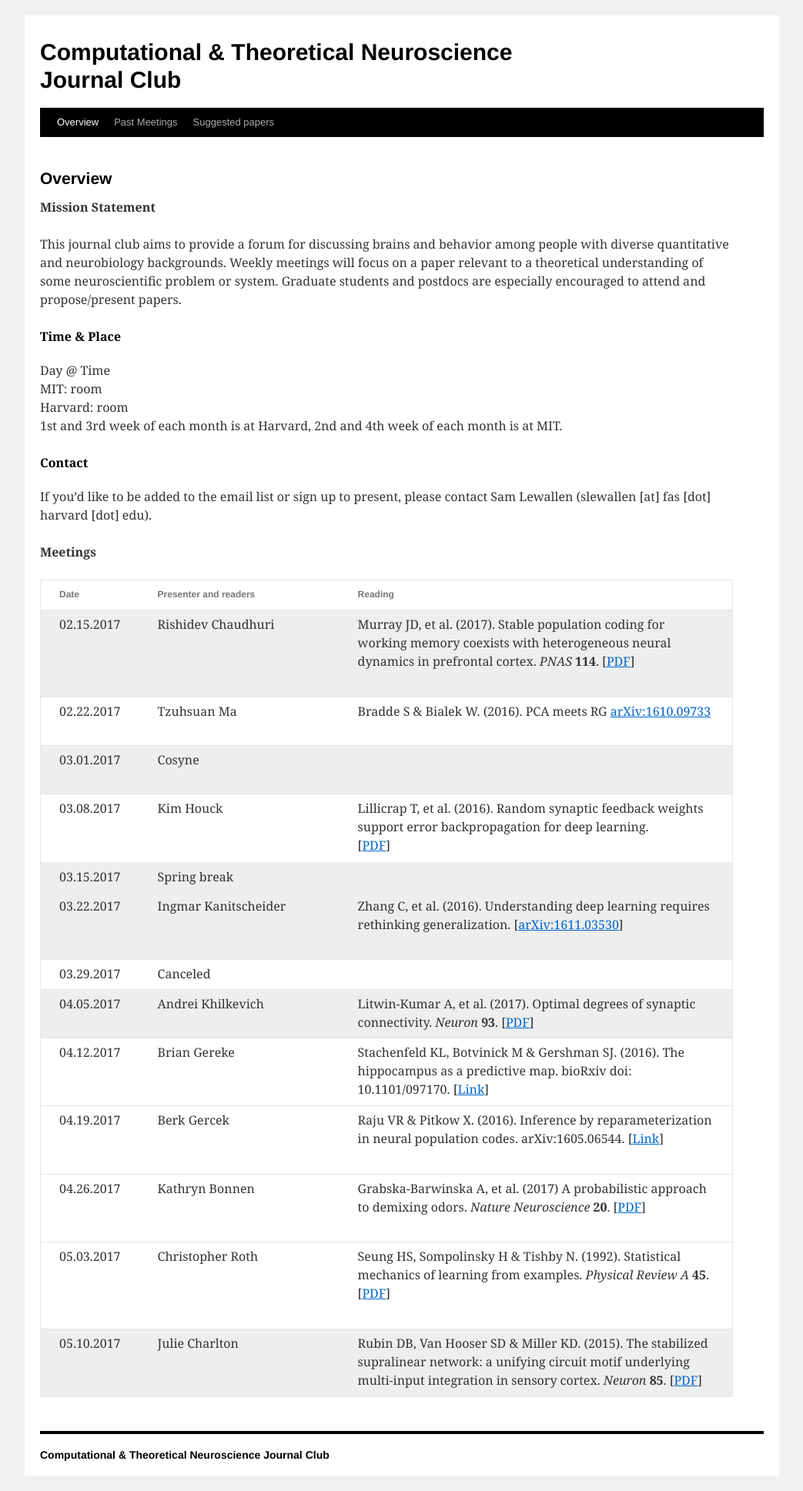
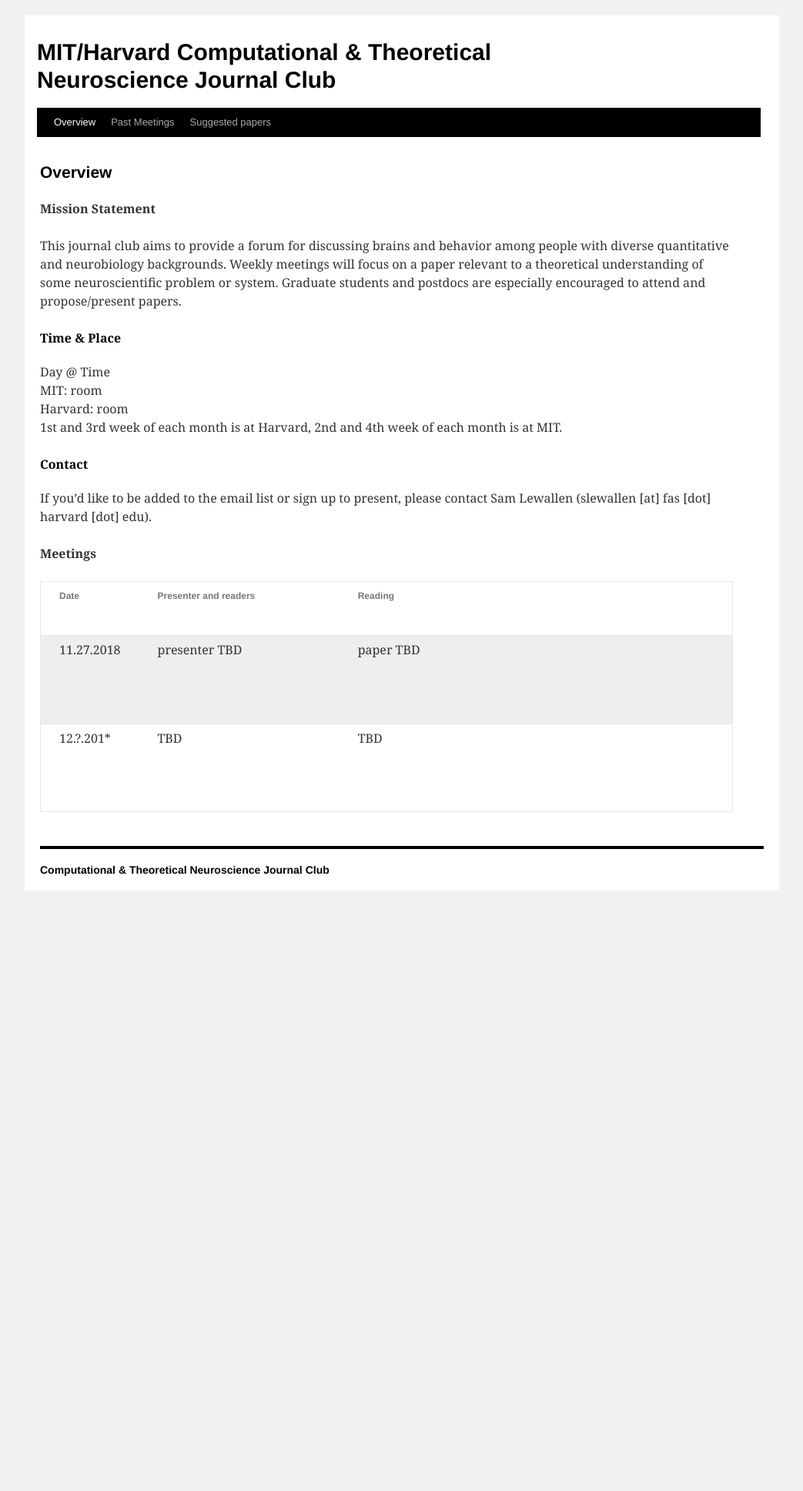
Before and after one commit to lewallen/lewallen.github.io, a Jekyll site: the page compjclub.html, which Jekyll copies as it is, in a window 1280 px wide. Shown: the whole page at 77% size, without its empty margins (118-1161 px from the left). Built offline with Jekyll 4.4.1, drawn with Linux system fonts in a browser that asks for light colours; after the commit the page ends 1177 px from its top, so only the background shows below that.

Commit message:
no message

```diff
--- a/_layouts/default.html
+++ b/_layouts/default.html
@@ -56,7 +56,7 @@
 
             <br>
             <br>
-              Click <a href="/compjclub.html">here</a> for<br>Harvard/MIT computational neuroscience <br>journal club
+              Click <a href="/compjclub.html">HERE</a><br>for MIT/Harvard computational<br>neuroscience journal club
 
           </header>
           <!-- END HEADER -->
--- a/compjclub.html
+++ b/compjclub.html
@@ -56,14 +56,14 @@
           			<div id="branding" role="banner">
           								<h1 id="site-title">
           					<span>
-          						<a href="http://clm.utexas.edu/compjclub/" title="Computational &amp; Theoretical Neuroscience Journal Club" rel="home">Computational &amp; Theoretical Neuroscience Journal Club</a>
+          						<a href="https://lewallen.github.io/compjclub.html" title="Computational &amp; Theoretical Neuroscience Journal Club" rel="home">MIT/Harvard Computational &amp; Theoretical Neuroscience Journal Club</a>
           					</span>
           				</h1>
           				<div id="site-description"></div>
           								</div><!-- #branding -->
           			<div id="access" role="navigation">
           			  				<div class="skip-link screen-reader-text"><a href="#content" title="Skip to content">Skip to content</a></div>
-          								<div class="menu-header"><ul id="menu-main_menu" class="menu"><li id="menu-item-13" class="menu-item menu-item-type-post_type menu-item-object-page current-menu-item page_item page-item-10 current_page_item menu-item-13"><a href="http://clm.utexas.edu/compjclub/">Overview</a></li>
+          								<div class="menu-header"><ul id="menu-main_menu" class="menu"><li id="menu-item-13" class="menu-item menu-item-type-post_type menu-item-object-page current-menu-item page_item page-item-10 current_page_item menu-item-13"><a href="https://lewallen.github.io/compjclub.html">Overview</a></li>
           <li id="menu-item-69" class="menu-item menu-item-type-post_type menu-item-object-page menu-item-69"><a href="http://clm.utexas.edu/compjclub/past-meetings/">Past Meetings</a></li>
           <li id="menu-item-25" class="menu-item menu-item-type-post_type menu-item-object-page menu-item-25"><a href="http://clm.utexas.edu/compjclub/suggested-papers/">Suggested papers</a></li>
           </ul></div>			</div><!-- #access -->
@@ -86,8 +86,10 @@
 
           <h4><b>Contact</b></h4>
           <p>If you&#8217;d like to be added to the email list or sign up to present, please contact Sam Lewallen (slewallen [at] fas [dot] harvard [dot] edu).</p>
+
+          <!-- Meetings -->
           <p><strong>Meetings</strong></p>
-          <table style="height: 1062px;" width="800">
+          <table style="height: 300px;" width="800">
           <tbody>
           <tr class="alt">
           <th style="width: 10%;">Date</th>
@@ -95,114 +97,31 @@
           <th style="width: 60%;">Reading</th>
           </tr>
           <p><!-- end of table header--></p>
+
           <tr class="alt">
-          <td>02.15.2017</td>
+          <td>11.27.2018</td>
           <td>
-          <p>Rishidev Chaudhuri</p>
-          <p>&nbsp;</p>
+          <p>presenter TBD</p>
           </td>
           <td>
-          <p>Murray JD, et al. (2017). Stable population coding for working memory coexists with heterogeneous neural dynamics in prefrontal cortex. <em>PNAS</em> <strong>114</strong>. [<a href="http://clm.utexas.edu/compjclub/wp-content/uploads/2017/02/murray2017.pdf">PDF</a>]</p>
+          <p>paper TBD</p>
           </td>
           </tr>
           <tr>
-          <td>02.22.2017</td>
+          <td>12.?.201*</td>
           <td>
-          <p>Tzuhsuan Ma</p>
+          <p>TBD</p>
           </td>
-          <td>Bradde S &amp; Bialek W. (2016). PCA meets RG <a href="https://arxiv.org/abs/1610.09733">arXiv:1610.09733</a></td>
+          <td>TBD</a></td>
           </tr>
-          <tr class="alt">
-          <td>03.01.2017</td>
-          <td>
-          <p>Cosyne</p>
-          </td>
-          <td> </td>
-          </tr>
-          <tr>
-          <td>03.08.2017</td>
-          <td> Kim Houck</td>
-          <td>Lillicrap T, et al. (2016). Random synaptic feedback weights support error backpropagation for deep learning.<br /> [<a href="http://clm.utexas.edu/compjclub/wp-content/uploads/2017/03/lillicrap2016.pdf">PDF</a>]</td>
-          </tr>
-          <p><!-- end of line--></p>
-          <tr class="alt">
-          <td>03.15.2017</td>
-          <td> Spring break</td>
-          <td> </td>
-          </tr>
-          <p><!-- end of line--></p>
-          <tr class="alt">
-          <td>03.22.2017</td>
-          <td> Ingmar Kanitscheider</td>
-          <td>
-          <div class="page" title="Page 1">
-          <div class="layoutArea">
-          <div class="column">
-          <p>Zhang C, et al. (2016). Understanding deep learning requires rethinking generalization. [<a href="https://arxiv.org/abs/1611.03530">arXiv:1611.03530</a>]</p>
-          </div>
-          </div>
-          </div>
-          </td>
-          </tr>
-          <p><!-- end of line--></p>
-          <tr>
-          <td>03.29.2017</td>
-          <td>Canceled</td>
-          <td> </td>
-          </tr>
-          <p><!-- end of line--></p>
-          <tr class="alt">
-          <td>04.05.2017</td>
-          <td>Andrei Khilkevich</td>
-          <td> Litwin-Kumar A, et al. (2017). Optimal degrees of synaptic connectivity. <em>Neuron</em> <strong>93</strong>. [<a href="http://clm.utexas.edu/compjclub/wp-content/uploads/2017/03/litwinkumar2017.pdf">PDF</a>]</td>
-          </tr>
-          <p><!-- end of line--></p>
-          <tr>
-          <td>04.12.2017</td>
-          <td>Brian Gereke</td>
-          <td>Stachenfeld KL, Botvinick M &amp; Gershman SJ. (2016). The hippocampus as a predictive map. bioRxiv doi: <span class="highwire-cite-metadata-doi highwire-cite-metadata">10.1101/097170</span>. [<a href="http://biorxiv.org/content/early/2016/12/28/097170.article-info">Link</a>]</td>
-          </tr>
-          <p><!-- end of line--></p>
-          <tr>
-          <td>04.19.2017</td>
-          <td> Berk Gercek</td>
-          <td>
-          <p>Raju VR &amp; Pitkow X. (2016). Inference by reparameterization in neural population codes. arXiv:1605.06544. [<a href="https://arxiv.org/abs/1605.06544">Link</a>]</p>
-          </td>
-          </tr>
-          <p><!-- end of line--></p>
-          <tr>
-          <td>04.26.2017</td>
-          <td>Kathryn Bonnen</td>
-          <td>
-          <p>Grabska-Barwinska A, et al. (2017) A probabilistic approach to demixing odors. <em>Nature Neuroscience </em><strong>20</strong>. [<a href="http://clm.utexas.edu/compjclub/wp-content/uploads/2017/04/grabska2017.pdf">PDF</a>]</p>
-          </td>
-          </tr>
-          <p><!-- end of line--></p>
-          <tr>
-          <td>05.03.2017</td>
-          <td>Christopher Roth</td>
-          <td>
-          <p>Seung HS, Sompolinsky H &amp; Tishby N. (1992). Statistical mechanics of learning from examples. <em>Physical Review A</em> <strong>45</strong>. [<a href="http://clm.utexas.edu/compjclub/wp-content/uploads/2017/05/seung1992.pdf">PDF</a>]</p>
-          </td>
-          </tr>
-          <p><!-- end of line--></p>
-          <tr class="alt">
-          <td>05.10.2017</td>
-          <td>Julie Charlton</td>
-          <td>Rubin DB, Van Hooser SD &amp; Miller KD. (2015). The stabilized supralinear network: a unifying circuit motif underlying multi-input integration in sensory cortex. <em>Neuron</em> <strong>85</strong>. [<a href="http://clm.utexas.edu/compjclub/wp-content/uploads/2017/05/rubin2015.pdf">PDF</a>]</td>
-          </tr>
-          <p><!-- end of line--> <!-- end of line--> <!-- end of table--></tbody>
+          <p><!-- end of line--> <!-- end of line--> <!-- end of table-->
+          </tbody>
           </table>
-          																	</div><!-- .entry-content -->
-          				</div><!-- #post-## -->
+        </div><!-- .entry-content -->
+          				  </div><!-- #post-## -->
 
 
           			<div id="comments">
-
-
-
-
           </div><!-- #comments -->
 
 
@@ -217,19 +136,12 @@
 
 
           			<div id="site-info">
-          				<a href="http://clm.utexas.edu/compjclub/" title="Computational &amp; Theoretical Neuroscience Journal Club" rel="home">
+          				<a href="https://lewallen.github.io/compjclub.html" title="Computational &amp; Theoretical Neuroscience Journal Club" rel="home">
           					Computational &amp; Theoretical Neuroscience Journal Club				</a>
           			</div><!-- #site-info -->
-
-          			<div id="site-generator">
-          								<a href="http://wordpress.org/" title="Semantic Personal Publishing Platform">Proudly powered by WordPress.</a>
-          			</div><!-- #site-generator -->
-
           		</div><!-- #colophon -->
           	</div><!-- #footer -->
-
           </div><!-- #wrapper -->
-
           <script type='text/javascript' src='http://clm.utexas.edu/compjclub/wp-includes/js/comment-reply.min.js?ver=4.3.17'></script>
           </body>
           </html>
--- a/styleJC.css
+++ b/styleJC.css
@@ -354,6 +354,7 @@
 	line-height: 36px;
 	margin: 0 0 18px 0;
 	width: 700px;
+	margin-left: -4px
 }
 #site-title a {
 	color: #000;
@@ -386,6 +387,7 @@
 	float: left;
 	margin: 0 auto;
 	width: 940px;
+	margin-left: -4px
 }
 #access .menu-header,
 div.menu {
@@ -577,7 +579,8 @@
 	font-size: 21px;
 	font-weight: bold;
 	line-height: 1.3em;
-	margin-bottom: 0;
+	margin-bottom: 10px;
+	margin-top: -8px;
 }
 .entry-title a:link,
 .entry-title a:visited {
```
Also changed, not shown: 2 other files.
